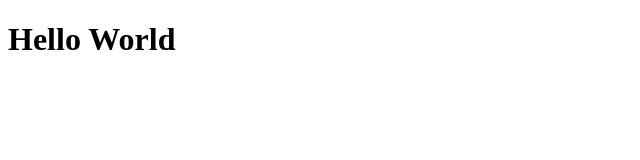
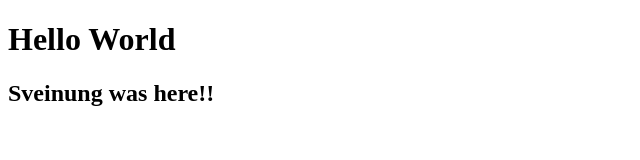
Before and after one commit to randomnickname123456789/improved-octo-doodle, a plain HTML site: page index.html in a window 1280 px wide. Shown: the whole page, without its empty margins (0-640 px from the left). Drawn offline with Linux system fonts and the light colour scheme.

Commit message:
Added text

```diff
--- a/index.html
+++ b/index.html
@@ -7,5 +7,6 @@
 </head>
 <body>
   <h1>Hello World</h1>
+  <h2>Sveinung was here!!</h2>
 </body>
 </html>
```
